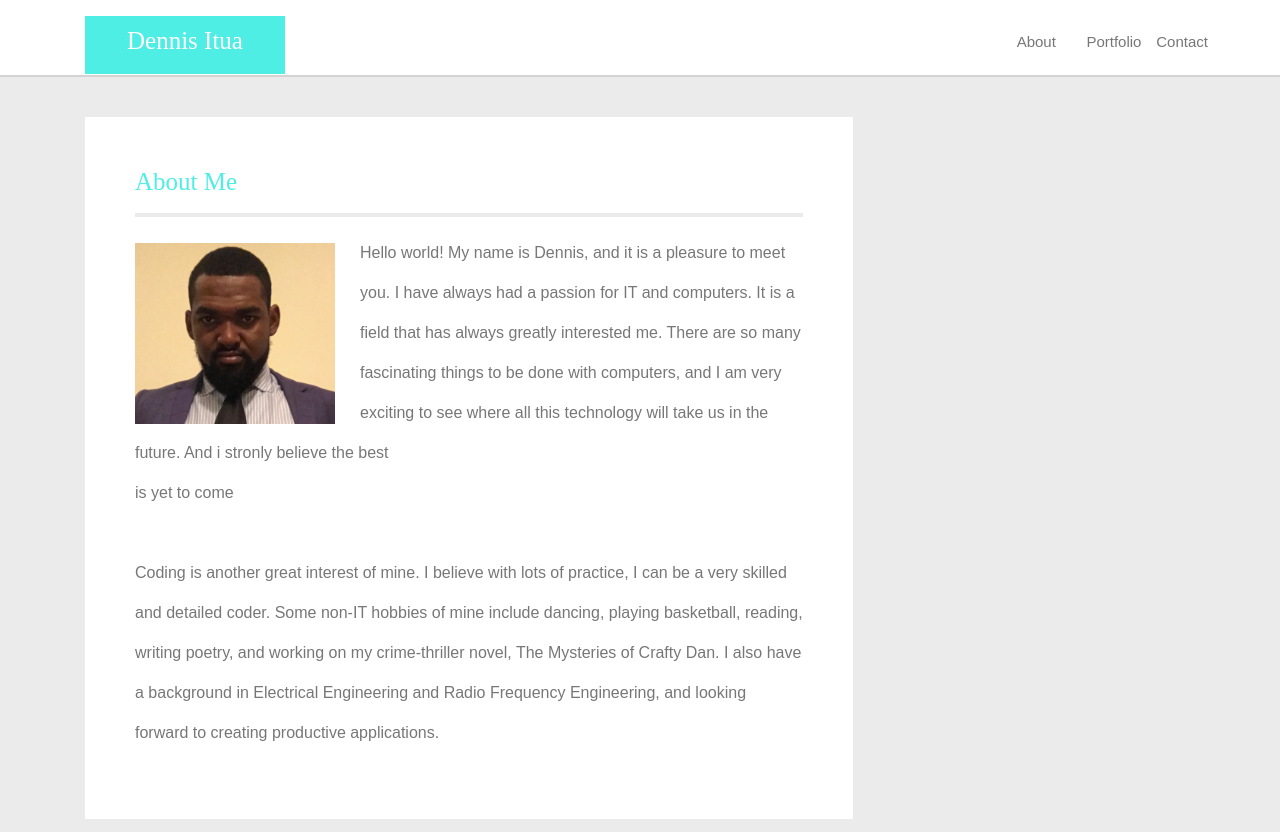
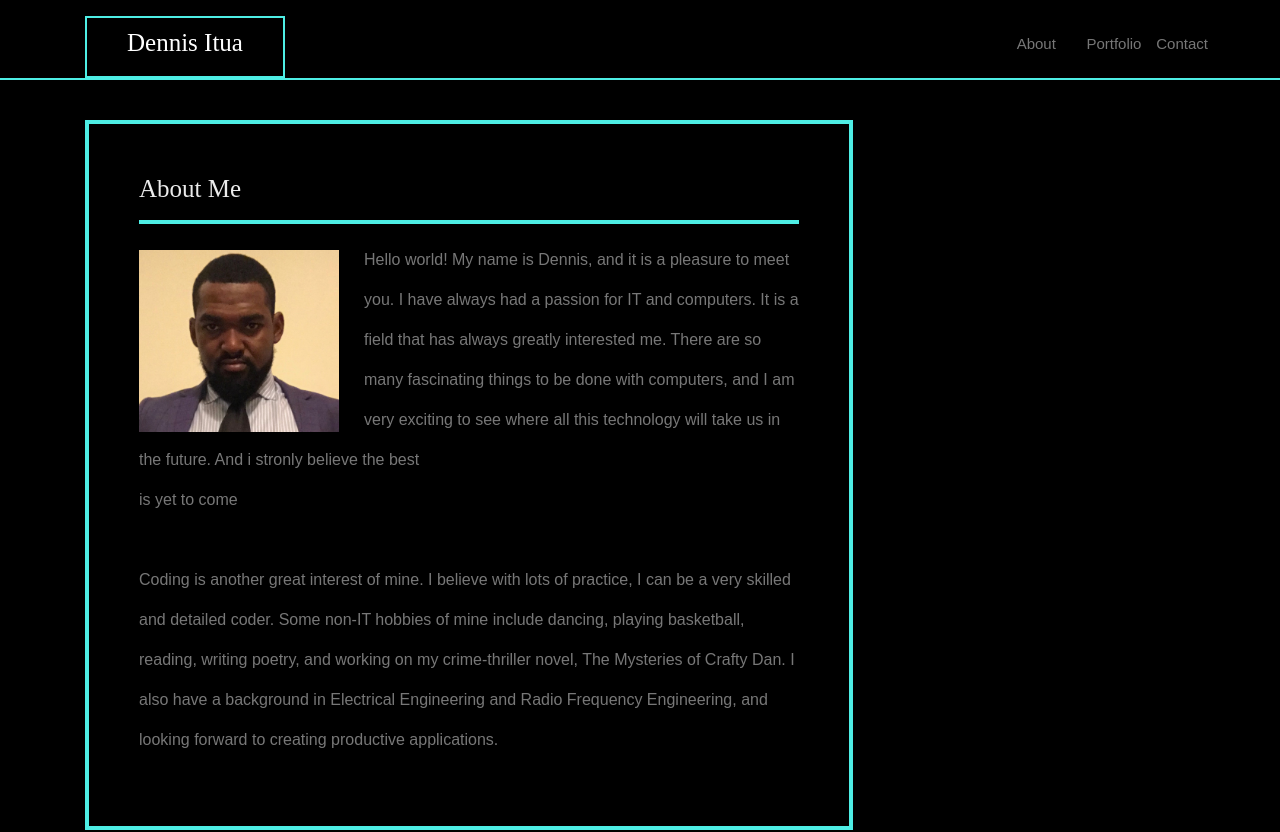
Before and after one commit to Dennis-The14th-web/Bootstrap-Portfolio, a plain HTML site: page index.html in a window 1280 px wide. Shown: the top 832 px of the page. Drawn offline with nearby package versions, Linux system fonts and the light colour scheme.

Commit message:
updating new style details

```diff
--- a/assets/css/style.css
+++ b/assets/css/style.css
@@ -2,7 +2,7 @@
 
 body
 {
-    background-color: #ebebeb;
+    background-color: black;
     font-family: 'Arial', 'Helvetica Neue', Helvetica, sans-serif;
     color: #777777;
 }
@@ -11,7 +11,7 @@ body
 
 @media screen and (min-width: 378px) {
     body{
-        background-color:#ebebeb;
+        background-color: black;
     }
    nav{
        width: 100%;
@@ -38,7 +38,7 @@ body
 
 @media screen and (min-width: 478px) {
     body{
-        background-color:#ebebeb;
+        background-color: black;
     }
     nav{
         width: 100%;
@@ -65,7 +65,7 @@ body
 
 @media screen and (min-width: 640px) {
     body{
-        background-color: #ebebeb;
+        background-color: black;
     }
     nav{
         width: 100%;
@@ -94,7 +94,7 @@ body
 
 @media screen and (min-width: 768px) {
     body{
-        background-color: #ebebeb;
+        background-color: black;
     }
     nav{
         width: 100%;
@@ -109,7 +109,7 @@ body
 }
 @media screen and (min-width: 980px) {
     body{
-        background-color: #ebebeb;
+        background-color: black;
     }
     nav{
         width: 100%;
@@ -131,17 +131,18 @@ body
 
 .navbar
 {
-   background-color: #ffffff;
-   border-bottom: 2px solid lightgrey;
+   background-color: black;
+   border-bottom: 2px solid #4eeee5;
 }
 
 .navbar-brand
 {
-    background-color: #4eeee5;
+    background-color: black;
     text-align: center;
     padding: 10px;
     position: relative;
     bottom: -8px;
+    border: 2px solid #4eeee5;
 
 }
 
@@ -174,21 +175,22 @@ li a {
 
 .mainArea
 {
-    background-color: #ffffff;
+    background-color: black;
     padding: 50px;
     margin-top: 40px;
+    border: 4px solid #4eeee5;
 }
 
 h5
 {
-    color: #4eeee5;
+    color: #ebebeb;
     font-family: serif;
     font-size: 25px;
 }
 
 
 hr{
-    border: 2px solid #ebebeb;
+    border: 2px solid #4eeee5;
 
 }
 #HEADSHOT {
@@ -231,7 +233,7 @@ p
 
 .footer
 {
-    background-color: #666666;
+    background-color: black;
     border-top: 8px solid #4eeee5;
     text-align: center;
     padding: 20px;
```
